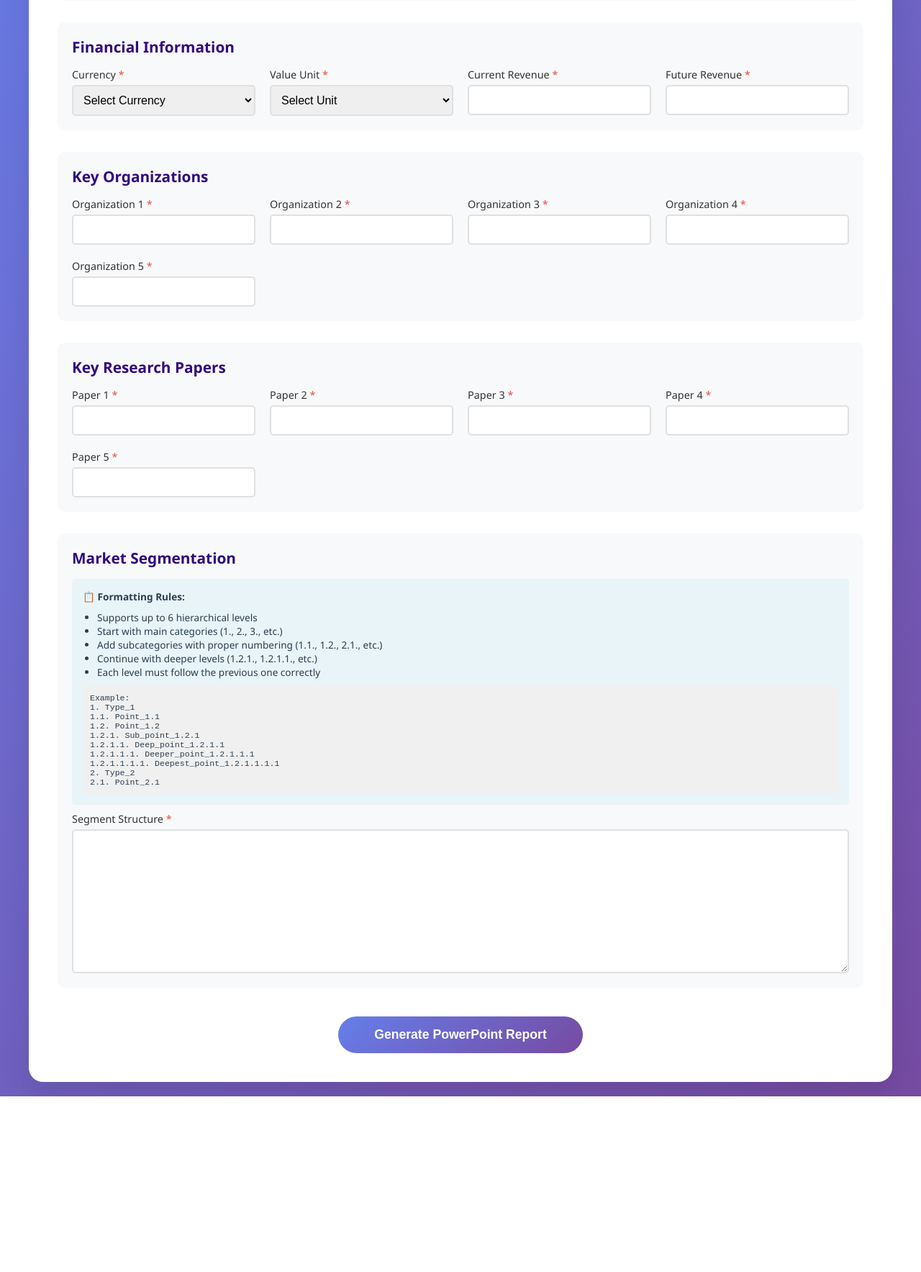
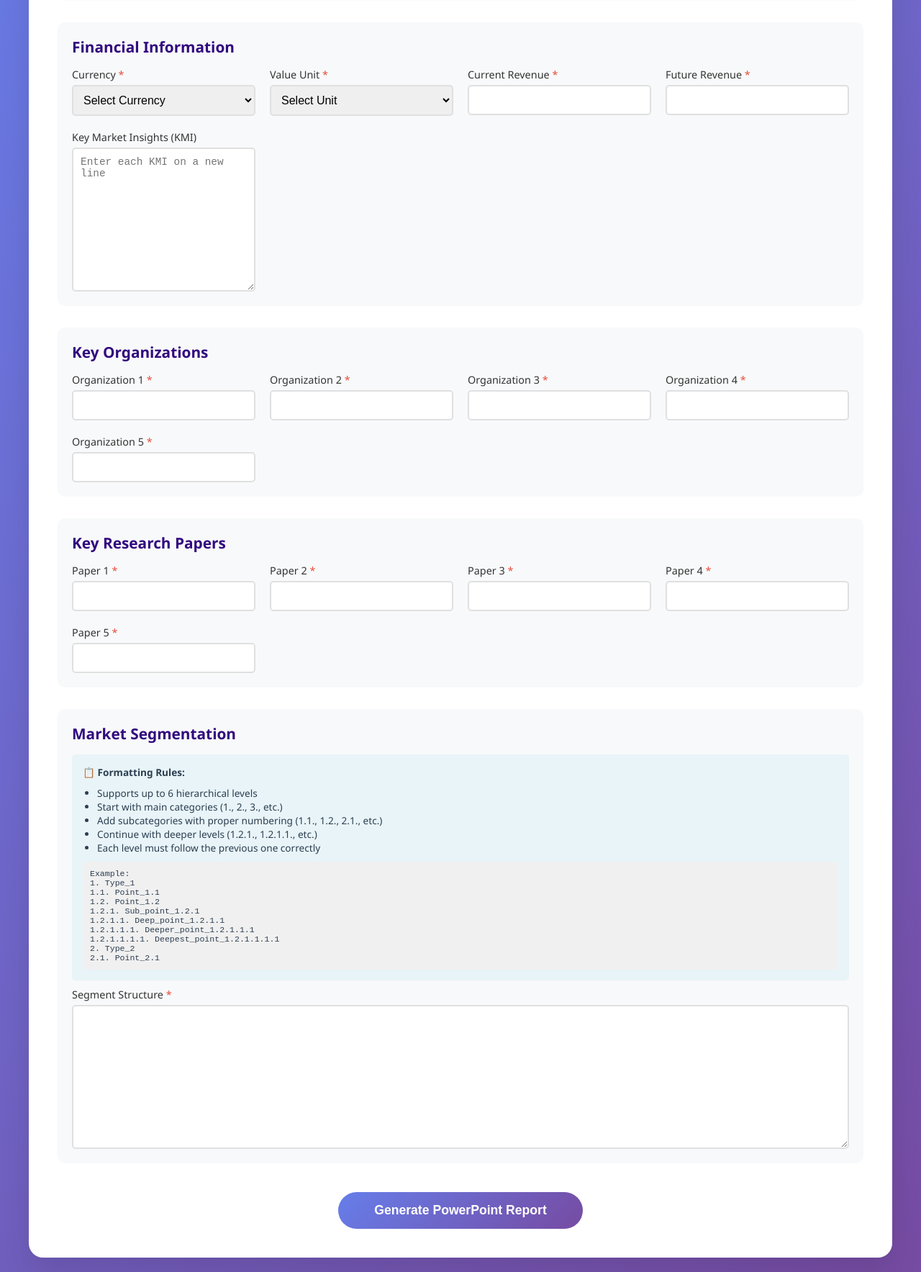
Before and after one commit to addiskers/sample-auto, a Flask app: page / in a window 1280 px wide. Shown: the part 389-2156 px from the top of the page at 72% size. Before the commit the page ends 1912 px from the top, so only its background shows below. Run offline with Flask 3, Linux system fonts and the light colour scheme.

Commit message:
KMI format issue

```diff
--- a/app.py
+++ b/app.py
@@ -556,8 +556,8 @@ def parse_segment_input(segment_input: str) -> Dict[str, Dict]:
     return nested_dict
 
 
-def generate_toc_data(nested_dict: Dict, headline: str, forecast_period: str, user_segment) -> Dict[str, int]:
-    """Generate Table of Contents data"""
+def generate_toc_data(nested_dict: Dict, headline: str, forecast_period: str, user_segment: str, kmi_items: List[str] = None) -> Dict[str, int]:
+    """Generate Table of Contents data with dynamic KMI items"""
     toc_start_levels = {
         "1. Introduction": 0,
         "1.1. Objectives of the Study": 1,
@@ -584,21 +584,29 @@ def generate_toc_data(nested_dict: Dict, headline: str, forecast_period: str, us
         "4.6.3. Bargaining power of buyers": 2,
         "4.6.4. Threat of new entrants": 2,
         "4.6.5. Bargaining power of suppliers": 2,
-        "5. Key Market Insights": 0,
-        "5.1. Key Success Factors": 1,
-        "5.2. Market Impacting Factors": 1,
-        "5.3. Top Investment Pockets": 1,
-        "5.4. Market Attractiveness Index": 1,
-        "5.5. Market Ecosystem ": 1,
-        "5.6. PESTEL Analysis": 1,
-        "5.7. Pricing Analysis": 1,
-        "5.8. Regulatory Landscape": 1,
-        "5.9. Case Study Analysis": 1,
-        "5.10. Supply Chain Analysis": 1,
-        "5.11. Raw Material Analysis": 1,
-        "5.12. Customer Buying Behaviour Analysis": 1,
     }
 
+    kmi_section = {"5. Key Market Insights": 0}
+
+    default_kmi_items = [
+        "Key Success Factors",
+        "Market Impacting Factors",
+        "Top Investment Pockets",
+        "Market Attractiveness Index",
+        "Market Ecosystem",
+        "PESTEL Analysis",
+        "Pricing Analysis",
+        "Regulatory Landscape",
+        "Case Study Analysis",
+        "Value Chain Analysis"
+    ]
+
+    all_kmi_items = default_kmi_items.copy()
+    if kmi_items:
+        all_kmi_items.extend(kmi_items)
+
+    for i, kmi_item in enumerate(all_kmi_items, start=1):
+        kmi_section[f"5.{i}. {kmi_item}"] = 1
     toc_mid = {}
     main_index = 6
     for type_index, (type_name, points) in enumerate(nested_dict.items(), start=main_index):
@@ -651,7 +659,7 @@ def generate_toc_data(nested_dict: Dict, headline: str, forecast_period: str, us
         f"{x+2}. Key Company Profiles": 0,
     }
 
-    return {**toc_start_levels, **toc_mid, **toc_end_levels}
+    return {**toc_start_levels, **kmi_section, **toc_mid, **toc_end_levels}
 
 
 def add_toc_to_slides(prs: Presentation, toc_data_levels: Dict[str, int], toc_slide_indices: List[int]):
@@ -688,6 +696,10 @@ def add_toc_to_slides(prs: Presentation, toc_data_levels: Dict[str, int], toc_sl
                 para.text = "          " * level + key
                 font = para.font
                 font.color.rgb, font.size, font.name = RGBColor(0, 0, 0), Pt(11), "Calibri"
+                if key.startswith("The following companies"):
+                    font.size = Pt(9)
+                else:
+                    font.size = Pt(11)
                 if level == 0:
                     font.color.rgb, font.bold = RGBColor(112, 48, 160), True
                 else:
@@ -803,8 +815,12 @@ def generate_ppt():
         rev_future = form_data['rev_future']
 
         segment_input = form_data['segment_input']
+        kmi_items = []
+        kmi_input = form_data.get('kmi_items', '').strip()
 
-        # --- Data Processing and Content Generation ---
+        if kmi_input:
+            kmi_items = [item.strip() for item in kmi_input.split('\n') if item.strip()]
+
 
         # Parse segment input
         nested_dict = parse_segment_input(segment_input)
@@ -829,7 +845,7 @@ def generate_ppt():
         context = "\n".join(output_lines)
 
         # Generate TOC
-        toc_data_levels = generate_toc_data(nested_dict, headline, forecast_period,user_segment)
+        toc_data_levels = generate_toc_data(nested_dict, headline, forecast_period,user_segment,kmi_items)
 
         # Generate AI content using unified service
         ai_context = {
@@ -867,7 +883,7 @@ def generate_ppt():
         toc_data_levels[f"{x+2}.1.3. Financial Overview"] = 2
         toc_data_levels[f"{x+2}.1.4. Key Developments"] = 2
 
-        toc_data_levels["*The following companies are listed for indicative purposes only. Similar information will be provided for each, with detailed financial data available exclusively for publicly listed companies.*"] = 1
+        toc_data_levels["The following companies are listed for indicative purposes only. Similar information will be provided for each, with detailed financial data available exclusively for publicly listed companies."] = 1
 
         for i, name in enumerate(company_list[1:], start=2):
             toc_data_levels[f"{x+2}.{i}. {name}"] = 1
--- a/templates/index.html
+++ b/templates/index.html
@@ -265,6 +265,10 @@
                         <input type="number" id="rev_future" name="rev_future" required>
                         <span class="error" id="rev_future-error">This field is required</span>
                     </div>
+                    <div class="form-group">
+                        <label for="kmi_items">Key Market Insights (KMI)</label>
+                        <textarea id="kmi_items" name="kmi_items" placeholder="Enter each KMI on a new line" ></textarea>
+                    </div>
                 </div>
             </div>
 
```
Also changed, not shown: 6 other files.
